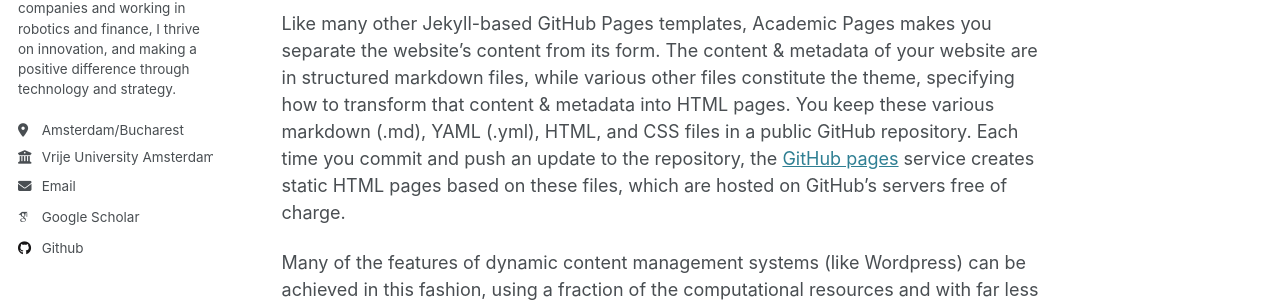
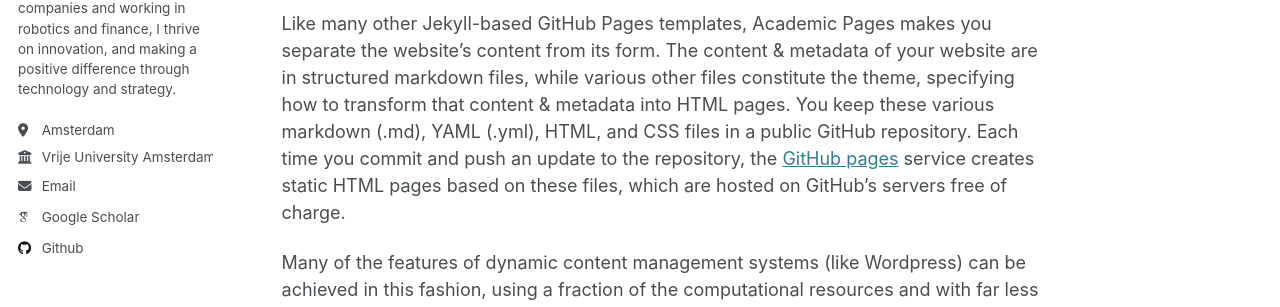
Before and after one commit to cezarsolo1/cezarsolo1.github.io, a Jekyll site: the page built from _pages/about.md, in a window 1280 px wide. Shown: the part 481-788 px from the top of the page. Built offline with Jekyll 4.4.1, drawn with Linux system fonts in a browser that asks for light colours; some web fonts are replaced.

Commit message:
Update _config.yml

```diff
--- a/_config.yml
+++ b/_config.yml
@@ -25,7 +25,7 @@
   name             : "Cezar Casian Solovastru"
   pronouns         : # example: "she/her"
   bio              : "A creative and driven person passionate about turning ideas into impactful solutions. With experience founding companies and working in robotics and finance, I thrive on innovation, and making a positive difference through technology and strategy."
-  location         : "Amsterdam/Bucharest"
+  location         : "Amsterdam"
   employer         : "Vrije University Amsterdam"
   uri              : # URL
   email            : "cezar.solovastru@yahoo.com"
```
